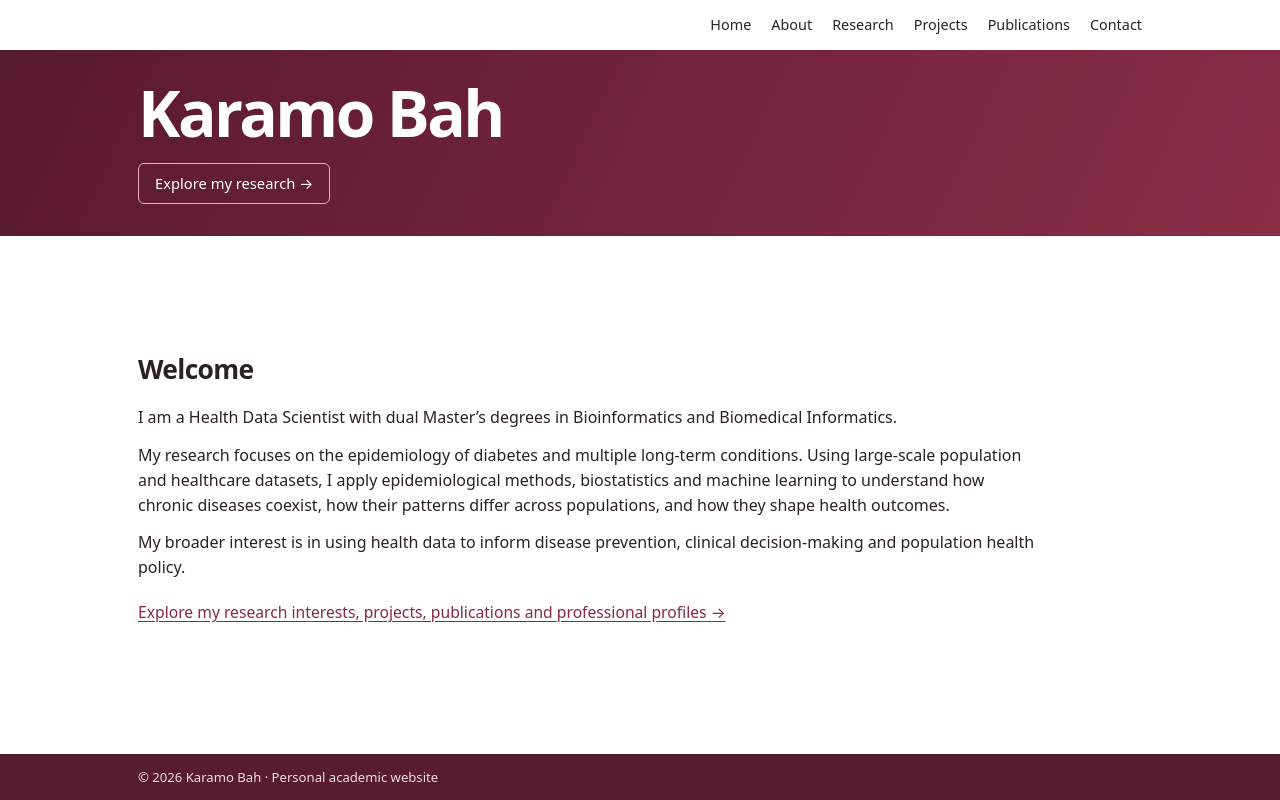
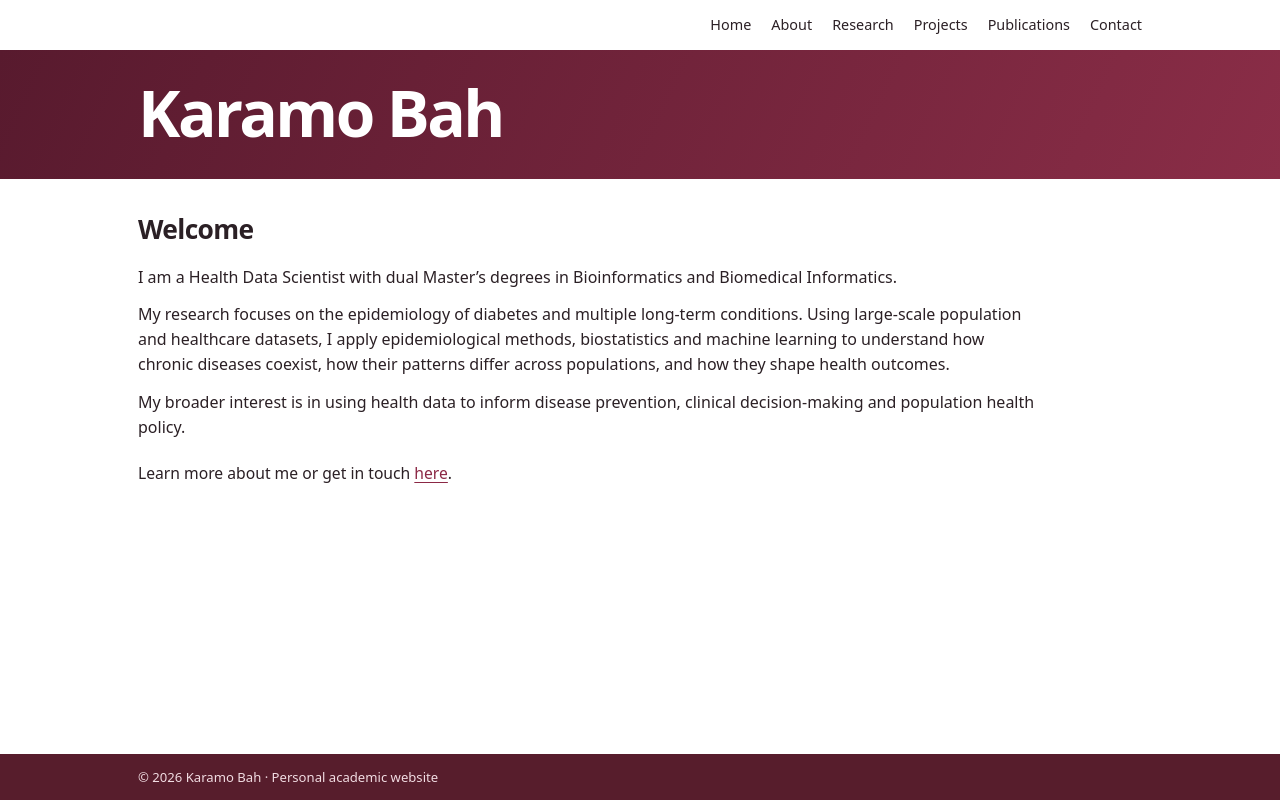
Before and after one commit to kamas1/kamas1.github.io, a plain HTML site: page index.html in a window 1280 px wide. Drawn offline with Linux system fonts and the light colour scheme.

Commit message:
Update index.html

```diff
--- a/index.html
+++ b/index.html
@@ -29,7 +29,7 @@ body {
   min-height: 100vh;
   display: flex;
   flex-direction: column;
-  font-family: system-ui, -apple-system, Segoe UI, Roboto, sans-serif;
+  font-family: system-ui, -apple-system, "Segoe UI", Roboto, sans-serif;
   color: var(--ink);
   line-height: 1.55;
   background: #fff;
@@ -78,28 +78,14 @@ a {
 .hero {
   background: linear-gradient(115deg, #581a2e, #8a2d47);
   color: white;
-  padding: 28px 0 32px;
+  padding: 28px 0 30px;
 }
 
 .hero h1 {
   font-size: clamp(2.5rem, 5vw, 4rem);
   letter-spacing: -.04em;
   line-height: 1.1;
-  margin: 0 0 14px;
-}
-
-.pill {
-  display: inline-block;
-  padding: 8px 16px;
-  border: 1px solid #e5b1bf;
-  border-radius: 6px;
-  color: #fff;
-  text-decoration: none;
-  font-size: .92rem;
-}
-
-.pill:hover {
-  background: #ffffff1c;
+  margin: 0;
 }
 
 /* Main content */
@@ -111,10 +97,7 @@ main {
 }
 
 .home-intro {
-  flex: 1;
-  display: flex;
-  align-items: center;
-  padding: 24px 0;
+  padding: 30px 0 38px;
 }
 
 .home-intro .wrap {
@@ -140,10 +123,10 @@ h2 {
   margin-bottom: 0;
 }
 
-/* Research link */
+/* About link */
 
 .explore-link {
-  margin-top: 20px;
+  margin-top: 22px;
   font-size: .98rem;
 }
 
@@ -179,11 +162,10 @@ h2 {
 
   .hero h1 {
     font-size: 3.2rem;
-    margin-bottom: 10px;
   }
 
   .home-intro {
-    padding: 16px 0;
+    padding: 24px 0 30px;
   }
 
   h2 {
@@ -200,7 +182,7 @@ h2 {
   }
 
   .explore-link {
-    margin-top: 12px;
+    margin-top: 18px;
   }
 
   .foot {
@@ -231,8 +213,7 @@ h2 {
   }
 
   .home-intro {
-    padding: 24px 0;
-    align-items: flex-start;
+    padding: 24px 0 30px;
   }
 
   h2 {
@@ -265,15 +246,15 @@ h2 {
 
 <main id="top">
 
+  <!-- NAME HEADER -->
+
   <div class="hero">
     <div class="wrap">
       <h1>Karamo Bah</h1>
-
-      <a class="pill" href="about.html">
-        Explore my research →
-      </a>
     </div>
   </div>
+
+  <!-- WELCOME SECTION -->
 
   <section class="home-intro" id="about">
     <div class="wrap">
@@ -305,11 +286,11 @@ h2 {
 
       </div>
 
+      <!-- MORE INFORMATION LINK -->
+
       <p class="explore-link">
-        <a href="about.html">
-          Explore my research interests, projects,
-          publications and professional profiles →
-        </a>
+        Learn more about me or get in touch
+        <a href="about.html">here</a>.
       </p>
 
     </div>
```
